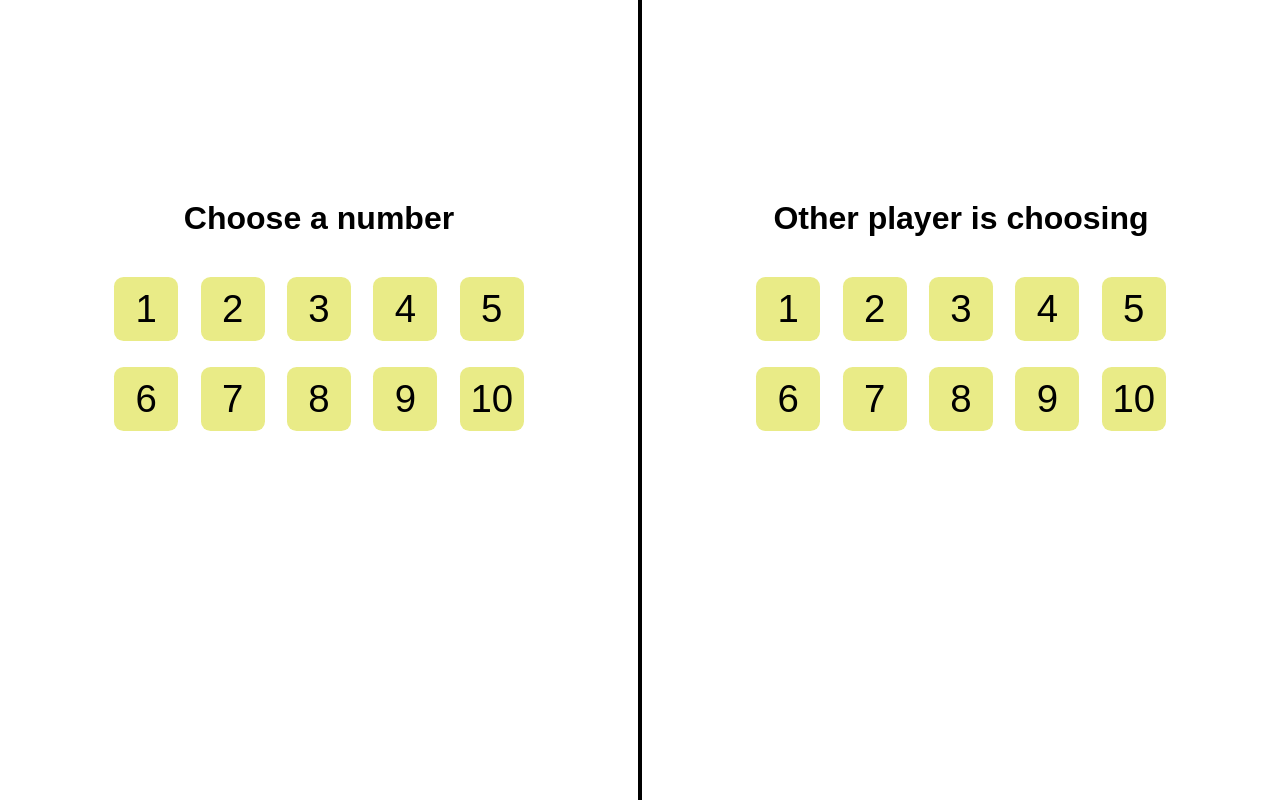
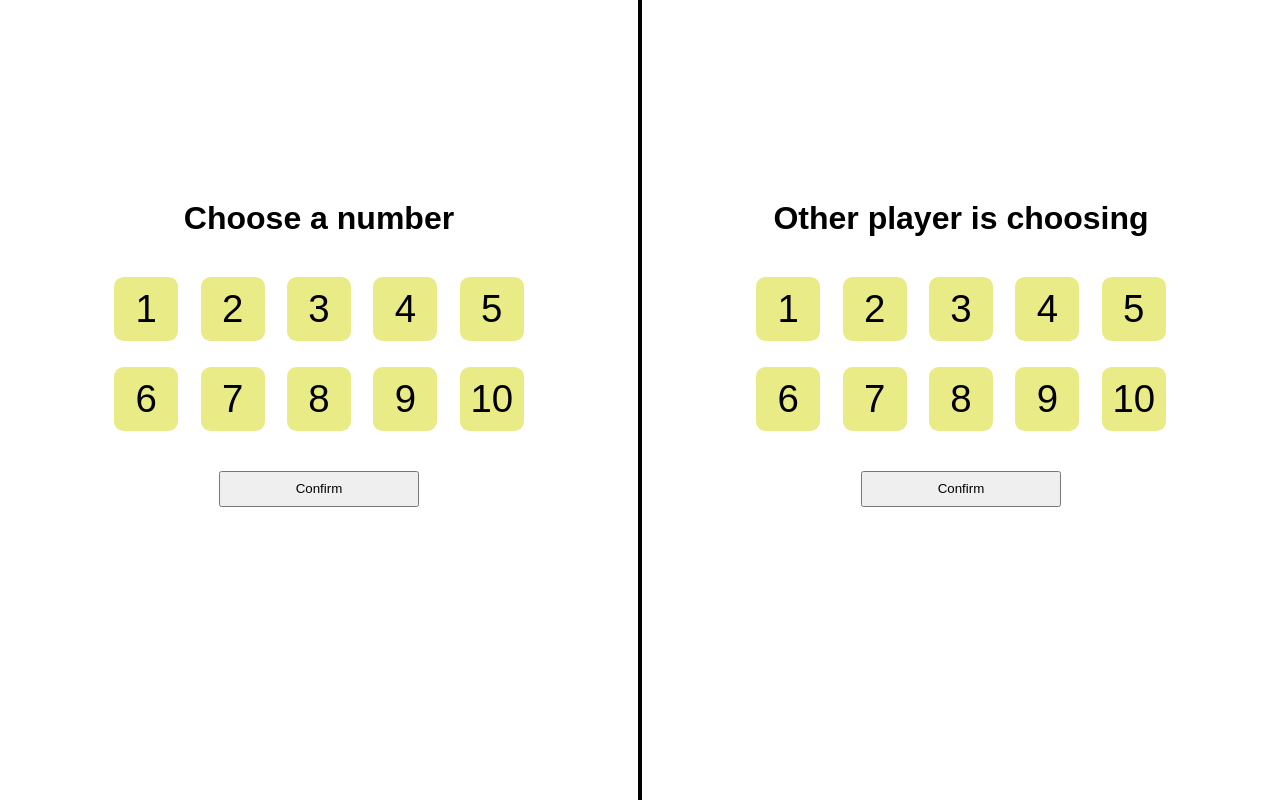
Before and after one commit to CodyKoInABox/numberguesser, a website: page public/play/index.html in a window 1280 px wide. Drawn offline with nearby package versions, Linux system fonts and the light colour scheme; no server answers.

Commit message:
make button text not selectable and create confirm button

```diff
--- a/public/play/index.html
+++ b/public/play/index.html
@@ -28,6 +28,7 @@
                     <div id="left10" class="number">10</div>
                 </div>
             </div>
+            <button id="leftConfirm" class="confirmButton">Confirm</button>
         </div>
         <div class="contentRight contentSide">
             <h1 id="rightState" class="currentPlay">Other player is choosing</h1>
@@ -47,6 +48,7 @@
                     <div id="right10" class="number">10</div>
                 </div>
             </div>
+            <button id="rightConfirm" class="confirmButton">Confirm</button>
         </div>
     </div>
 </body>
--- a/public/play/style.css
+++ b/public/play/style.css
@@ -44,6 +44,7 @@ body{
     font-family: Arial, Helvetica, sans-serif;
     font-size: 3vw;
     transition: .1s;
+    user-select: none;
 }
 .number:hover{
     cursor: pointer;
@@ -62,3 +63,8 @@ body{
     margin-top: 25vh;
     font-family: Arial, Helvetica, sans-serif;
 }
+.confirmButton{
+    height: 4.5vh;
+    width: 25vh;
+    margin-top: 5vh;
+}
```
